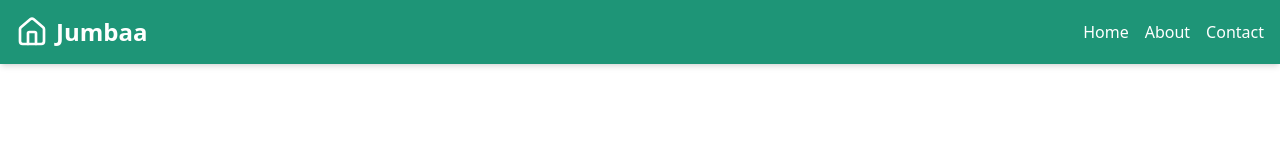
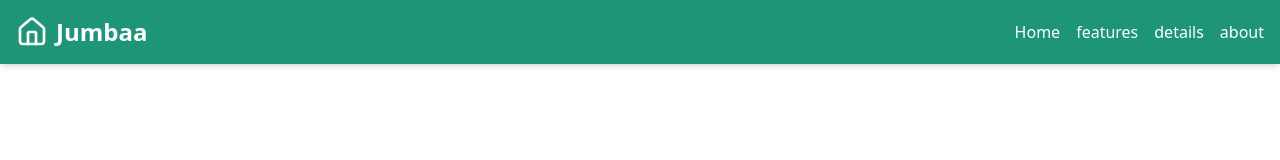
Before and after one commit to toss-org/jumbaa-website, a Next.js app: page / in a window 1280 px wide. Shown: the top 160 px of the page. Built offline with nearby package versions, Linux system fonts and the light colour scheme.

Commit message:
adding section and page url

```diff
--- a/components/header.tsx
+++ b/components/header.tsx
@@ -11,8 +11,9 @@ export default function Header() {
   };
   const navItems = [
     { name: "Home", href: "/" },
-    { name: "About", href: "/about" },
-    { name: "Contact", href: "/contact" },
+    { name: "features", href: "#features" },
+    { name: "details", href: "#details" },
+    { name: "about", href: "/about" },
   ];
   return (
     <header className="bg-[#1e9577] p-4 shadow-md">
```
